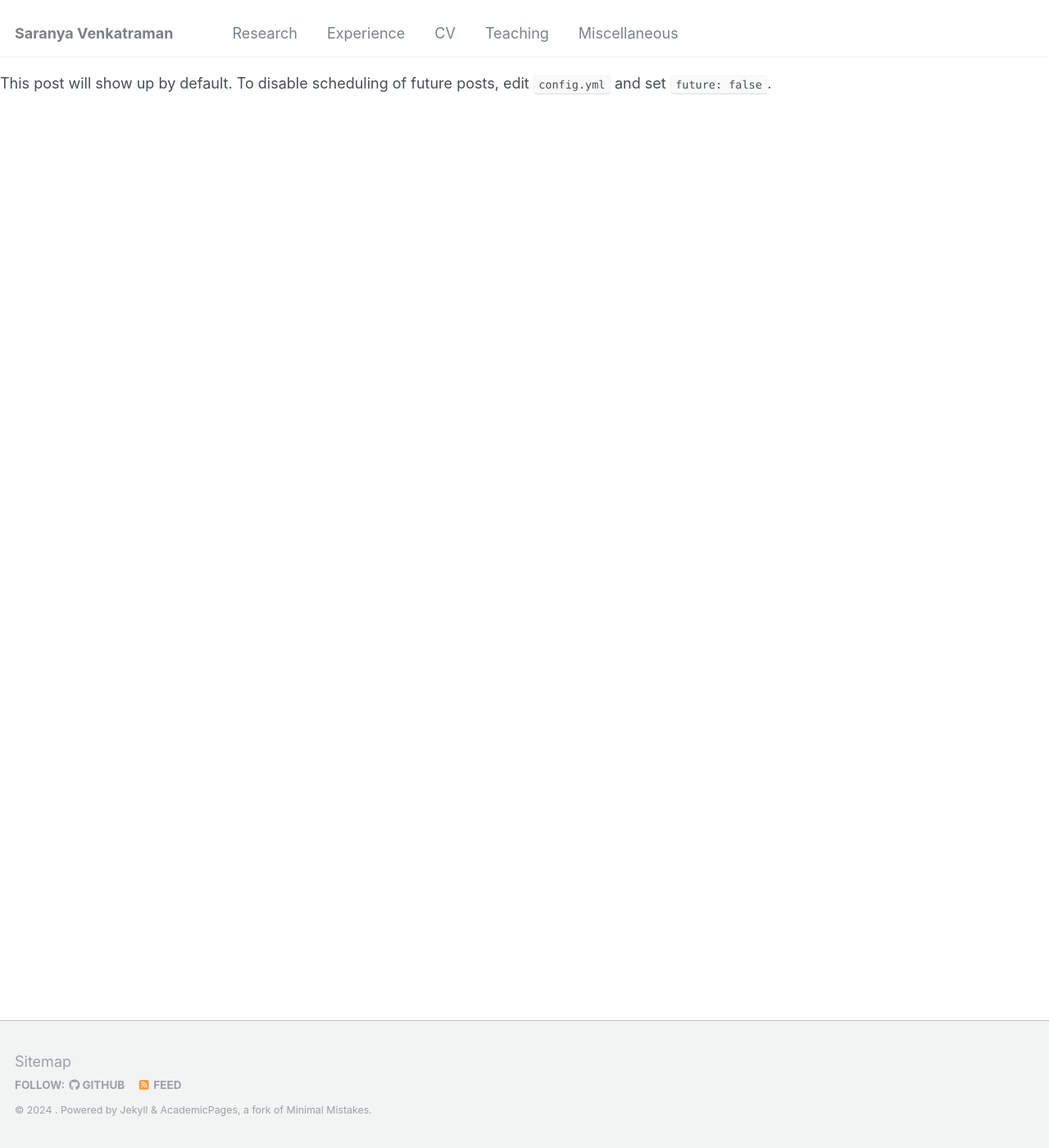
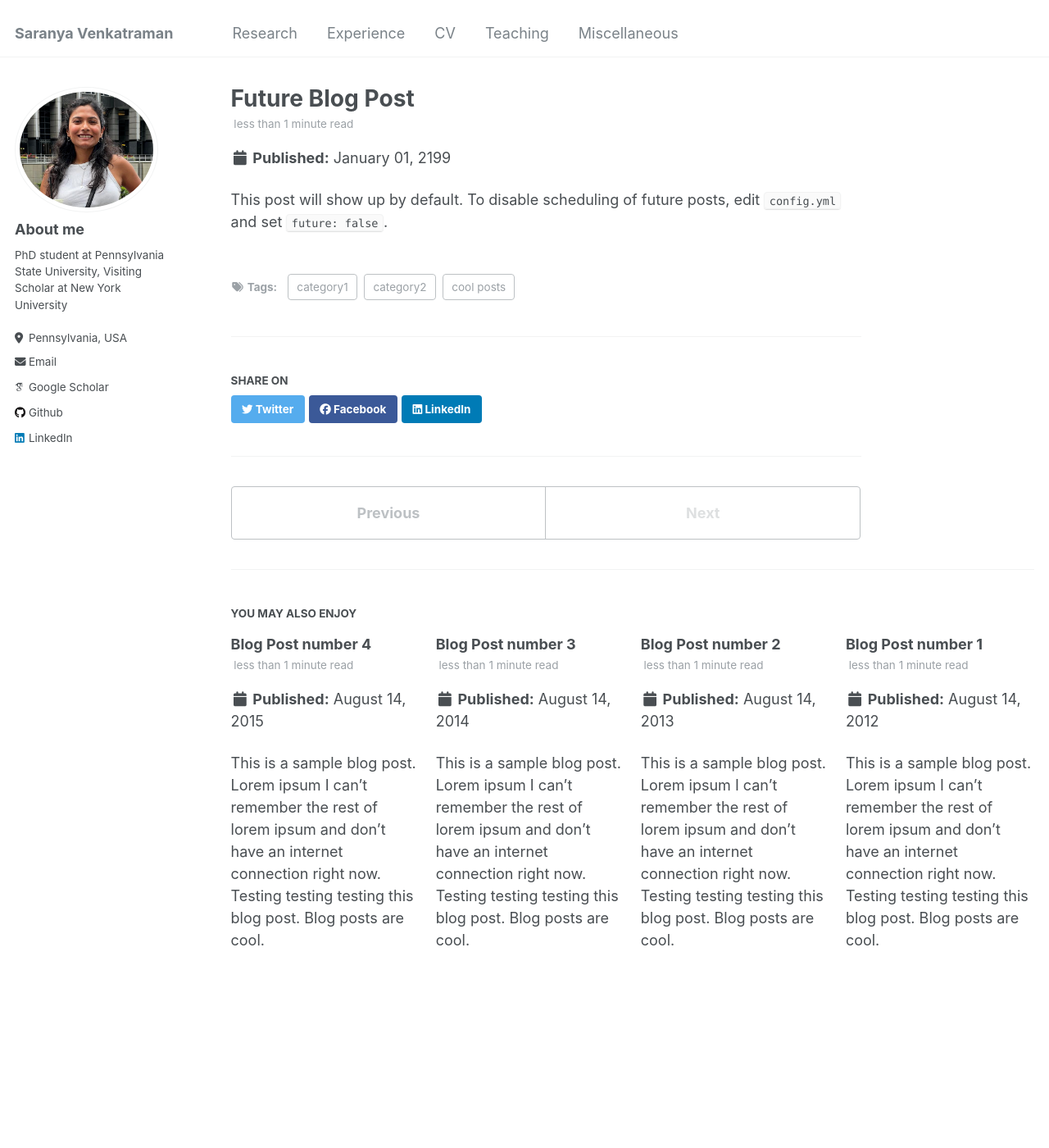
Before and after one commit to saranya-venkatraman/saranya-venkatraman.github.io, a Jekyll site: the page built from _posts/2199-01-01-future-post.md, in a window 1280 px wide and 1400 px high. Shown: the whole window at 82% size. Built offline with Jekyll 4.4.1, drawn with Linux system fonts in a browser that asks for light colours; some web fonts are replaced; our own code applies the rules of GitHub Pages for plain Markdown files; part of the change alters nothing that is shown.

Commit message:
Update _config.yml

```diff
--- a/_config.yml
+++ b/_config.yml
@@ -215,6 +215,24 @@ collections:
 
 # Defaults
 defaults:
+  # _posts
+  - scope:
+      path: ""
+      type: posts
+    values:
+      layout: single
+      author_profile: true
+      read_time: true
+      comments: true
+      share: true
+      related: true
+  # _pages
+  - scope:
+      path: ""
+      type: pages
+    values:
+      layout: single
+      author_profile: true
   # _teaching
   - scope:
       path: ""
@@ -230,6 +248,24 @@ defaults:
       type: publications
     values:
       layout: single
+      author_profile: true
+      share: true
+      comments: true
+  # _portfolio
+  - scope:
+      path: ""
+      type: portfolio
+    values:
+      layout: single
+      author_profile: true
+      share: true
+      comment: true
+  # _talks
+  - scope:
+      path: ""
+      type: talks
+    values:
+      layout: talk
       author_profile: true
       share: true
 
```
